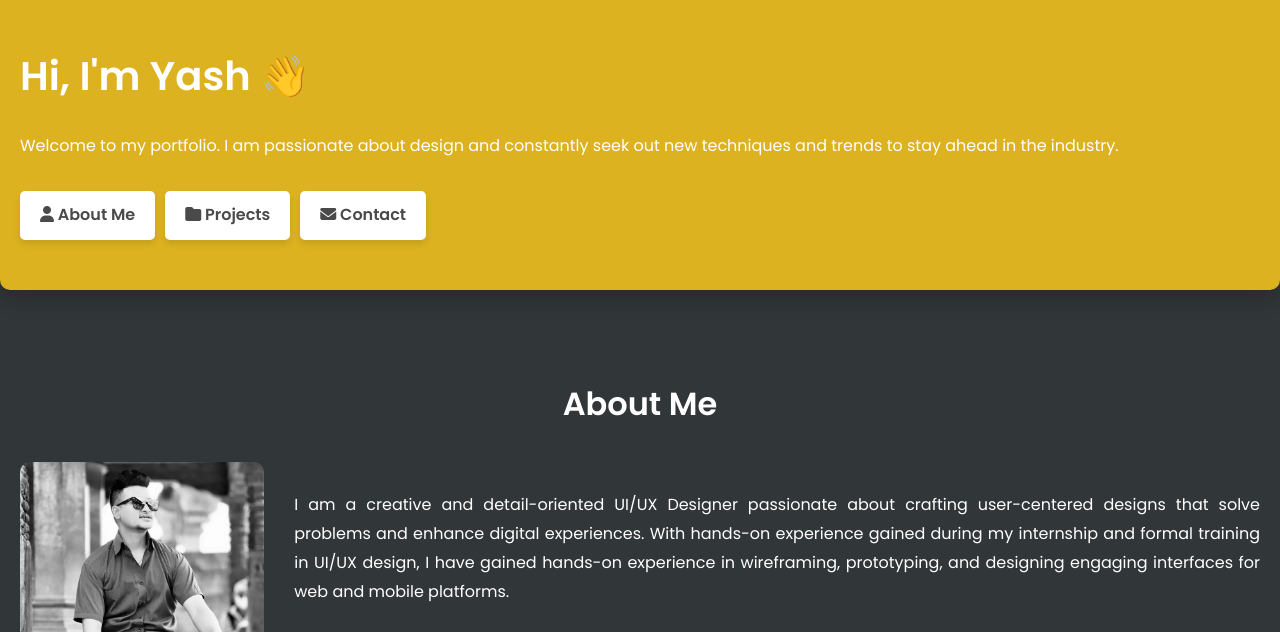
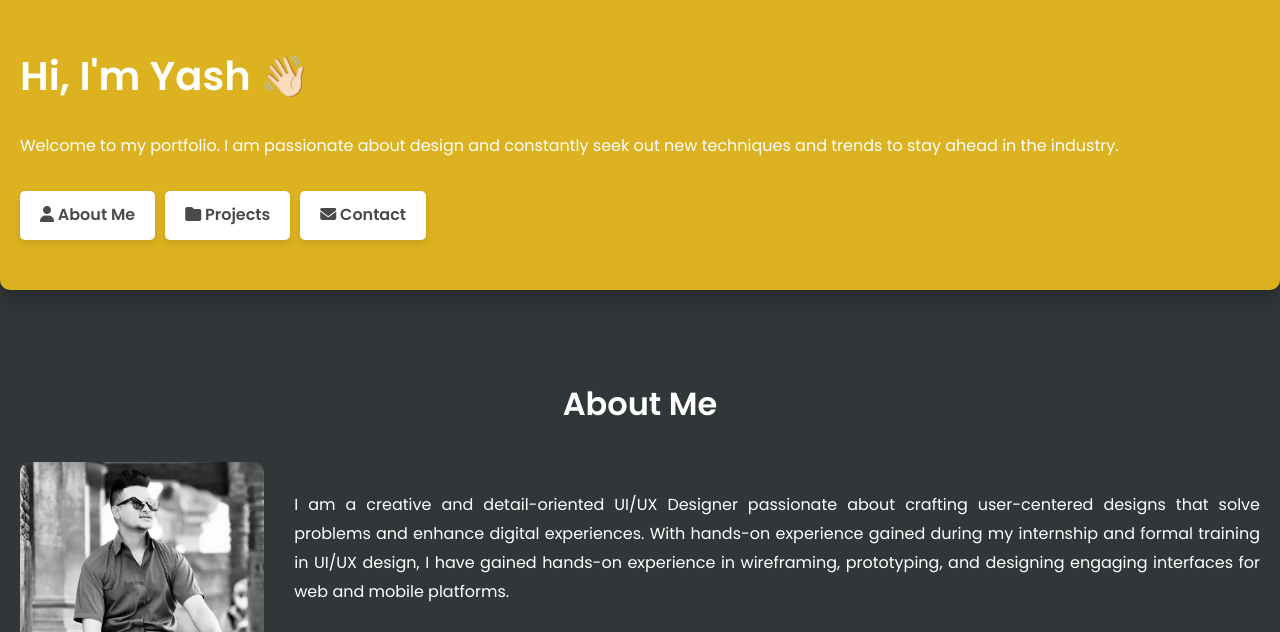
Before and after one commit to Yash3321/yash-profile, a plain HTML site: page index.html in a window 1280 px wide. Shown: the part 90-722 px from the top of the page. Drawn offline with Linux system fonts and the light colour scheme.

Commit message:
Update index.html
html

```diff
--- a/index.html
+++ b/index.html
@@ -43,10 +43,12 @@
   </nav>
 
   <main>
-    <!-- Hero Section -->
+   <!-- Hero Section -->
     <section class="hero-section">
       <div class="text">
-        <h1>Hi, I'm Yash 👋 </h1>
+
+    <h1 class="typewriter">Hi, I'm Yash 👋🏻 </h1>
+
         <p>Welcome to my portfolio. I am passionate about design and constantly seek out new techniques and trends to stay ahead in the industry.</p>
 
         <div class="links">
```
